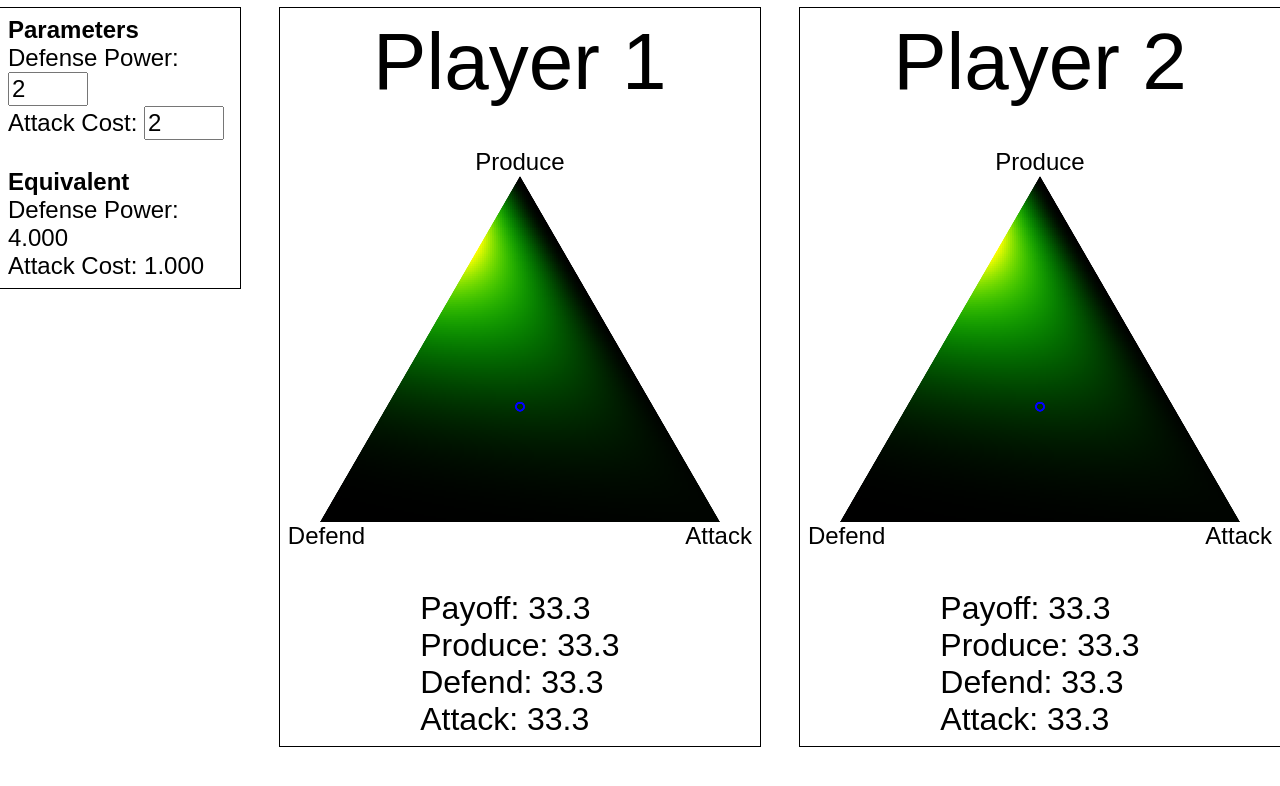
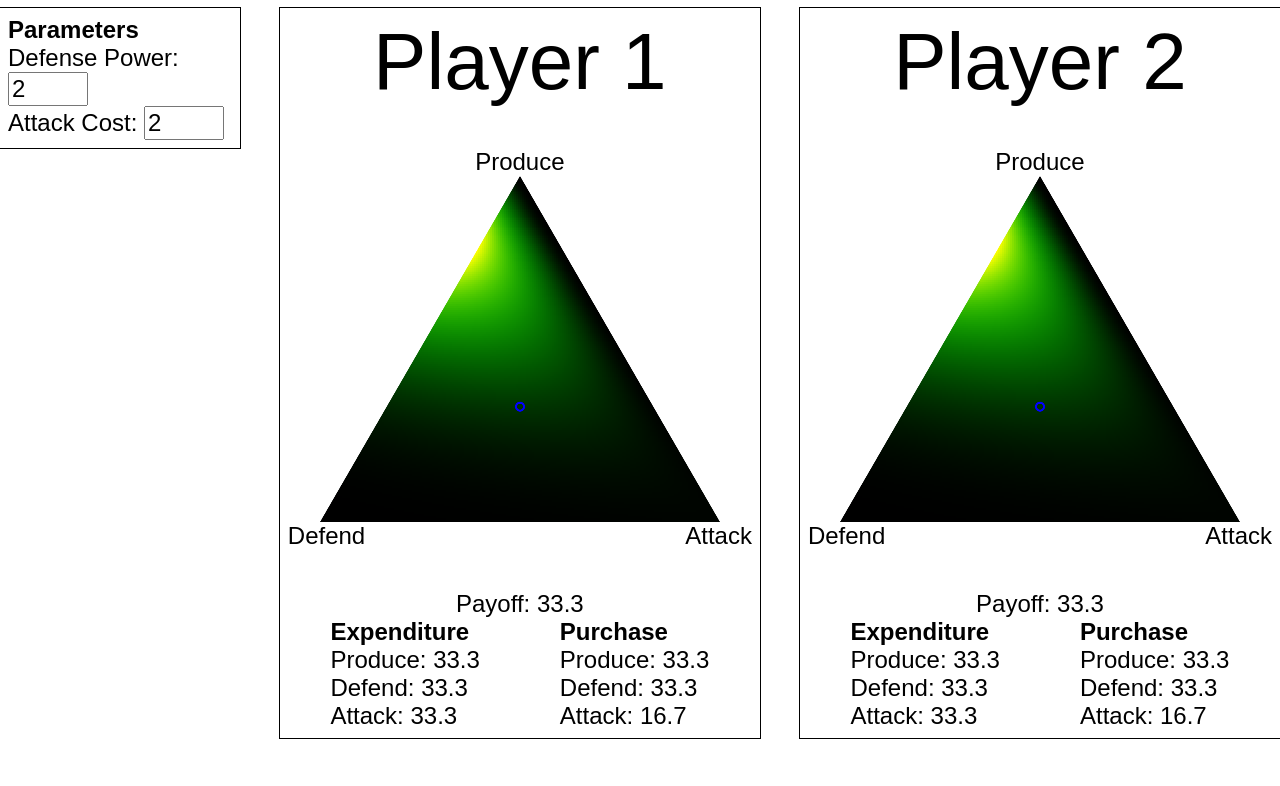
Before and after one commit to danielgstephenson/pda-example, a website built with Parcel: page src/index.html in a window 1280 px wide. Built offline with nearby package versions, Linux system fonts and the light colour scheme.

Commit message:
purchase

```diff
--- a/src/game.ts
+++ b/src/game.ts
@@ -9,7 +9,6 @@ export class Game {
   attackCost = 2
   defensePowerInput: HTMLInputElement
   attackCostInput: HTMLInputElement
-  compositeSpan: HTMLSpanElement
   players: {
     1: Player
     2: Player
@@ -22,7 +21,6 @@ export class Game {
     }
     this.defensePowerInput = document.getElementById('defensePowerInput') as HTMLInputElement
     this.attackCostInput = document.getElementById('attackCostInput') as HTMLInputElement
-    this.compositeSpan = document.getElementById('compositeSpan') as HTMLSpanElement
     this.defensePowerInput.value = this.defensePower.toString()
     this.attackCostInput.value = this.attackCost.toString()
     this.defensePowerInput.onchange = () => this.draw()
@@ -58,6 +56,5 @@ export class Game {
     this.attackCost = Number(this.attackCostInput.value)
     this.players[1].draw()
     this.players[2].draw()
-    this.compositeSpan.innerHTML = (this.defensePower * this.attackCost).toFixed(3)
   }
 }
--- a/src/index.css
+++ b/src/index.css
@@ -55,5 +55,19 @@ canvas {
   font: 10vmin sans-serif;
 }
 .infoDiv {
-  font: 4vmin sans-serif;
+  display: flex;
+  flex-direction: column;
+  justify-content: center;
+  align-items: center;
+  font: 3vmin sans-serif;
 }
+.infoRow {
+  display: flex;
+  flex-direction: row;
+  justify-content: space-evenly;
+  align-items: center;
+  gap: 10vmin;
+}
+.infoText {
+  font: 3vmin sans-serif;
+}
--- a/src/index.html
+++ b/src/index.html
@@ -13,10 +13,6 @@
           <b>Parameters</b><br>
           Defense Power: <input id="defensePowerInput" class='parameterInput' type="number" min="0" step="0.01" value="1"><br>
           Attack Cost: <input id="attackCostInput" class='parameterInput' type="number" min="0" step="0.01" value="1"><br>
-          <br>
-          <b>Equivalent</b><br>
-          Defense Power: <span id="compositeSpan">1</span><br>
-          Attack Cost: 1.000<br>
         </div>
       </div>
       <div class="playerDiv">
@@ -33,10 +29,23 @@
           </div>
         </div>
         <div class="infoDiv">
-          Payoff: <span id="payoffSpan1">0</span> <br>
-          Produce: <span id="produceSpan1">0</span> <br>
-          Defend: <span id="defendSpan1">0</span> <br>
-          Attack: <span id="attackSpan1">0</span> <br>
+          <div class="infoText">
+            Payoff: <span id="payoffSpan1">0</span>
+          </div>
+          <div class="infoRow">
+            <div class="infoText">
+              <b>Expenditure</b><br>
+              Produce: <span id="produceSpan1">0</span><br>
+              Defend: <span id="defendSpan1">0</span><br>
+              Attack: <span id="attackSpan1">0</span><br>
+            </div>
+            <div class="infoText">
+              <b>Purchase</b><br>
+              Produce: <span id="producePurchaseSpan1">0</span><br>
+              Defend: <span id="defendPurchaseSpan1">0</span><br>
+              Attack: <span id="attackPurchaseSpan1">0</span><br>
+            </div>
+          </div>
         </div>
       </div>
       <div class="playerDiv">
@@ -53,10 +62,23 @@
           </div>
         </div>
         <div class="infoDiv">
-          Payoff: <span id="payoffSpan2">0</span> <br>
-          Produce: <span id="produceSpan2">0</span> <br>
-          Defend: <span id="defendSpan2">0</span> <br>
-          Attack: <span id="attackSpan2">0</span> <br>
+          <div class="infoText">
+            Payoff: <span id="payoffSpan2">0</span>
+          </div>
+          <div class="infoRow">
+            <div class="infoText">
+              <b>Expenditure</b><br>
+              Produce: <span id="produceSpan2">0</span><br>
+              Defend: <span id="defendSpan2">0</span><br>
+              Attack: <span id="attackSpan2">0</span><br>
+            </div>
+            <div class="infoText">
+              <b>Purchase</b><br>
+              Produce: <span id="producePurchaseSpan2">0</span><br>
+              Defend: <span id="defendPurchaseSpan2">0</span><br>
+              Attack: <span id="attackPurchaseSpan2">0</span><br>
+            </div>
+          </div>
         </div>
       </div>
       <script type='module' src="index.ts"></script>
--- a/src/player.ts
+++ b/src/player.ts
@@ -14,6 +14,9 @@ export class Player {
   defendSpan: HTMLSpanElement
   attackSpan: HTMLSpanElement
   payoffSpan: HTMLSpanElement
+  producePurchaseSpan: HTMLSpanElement
+  defendPurchaseSpan: HTMLSpanElement
+  attackPurchaseSpan: HTMLSpanElement
   labelSpace: HTMLSpanElement
   index: 1 | 2
   otherIndex: 1 | 2
@@ -39,6 +42,9 @@ export class Player {
     this.defendSpan = document.getElementById(`defendSpan${this.index}`) as HTMLSpanElement
     this.attackSpan = document.getElementById(`attackSpan${this.index}`) as HTMLSpanElement
     this.payoffSpan = document.getElementById(`payoffSpan${this.index}`) as HTMLSpanElement
+    this.producePurchaseSpan = document.getElementById(`producePurchaseSpan${this.index}`) as HTMLSpanElement
+    this.defendPurchaseSpan = document.getElementById(`defendPurchaseSpan${this.index}`) as HTMLSpanElement
+    this.attackPurchaseSpan = document.getElementById(`attackPurchaseSpan${this.index}`) as HTMLSpanElement
     this.labelSpace = document.getElementById(`labelSpace${this.index}`) as HTMLSpanElement
     this.canvas.addEventListener('mousedown', (event: MouseEvent) => this.onMouseDown(event))
   }
@@ -101,10 +107,16 @@ export class Player {
   updateText (): void {
     const otherPolicy = this.game.players[this.otherIndex].policy
     this.payoff = this.game.getPayoff(this.policy, otherPolicy)
-    this.produceSpan.innerHTML = (this.game.income * this.policy.produce).toFixed(1)
-    this.defendSpan.innerHTML = (this.game.income * this.policy.defend).toFixed(1)
-    this.attackSpan.innerHTML = (this.game.income * this.policy.attack).toFixed(1)
+    const produceSpend = this.game.income * this.policy.produce
+    const defendSpend = this.game.income * this.policy.defend
+    const attackSpend = this.game.income * this.policy.attack
     this.payoffSpan.innerHTML = this.payoff.toFixed(1)
+    this.produceSpan.innerHTML = produceSpend.toFixed(1)
+    this.defendSpan.innerHTML = defendSpend.toFixed(1)
+    this.attackSpan.innerHTML = attackSpend.toFixed(1)
+    this.producePurchaseSpan.innerHTML = produceSpend.toFixed(1)
+    this.defendPurchaseSpan.innerHTML = defendSpend.toFixed(1)
+    this.attackPurchaseSpan.innerHTML = (attackSpend / this.game.attackCost).toFixed(1)
   }
 
   drawStrategy (): void {
```
